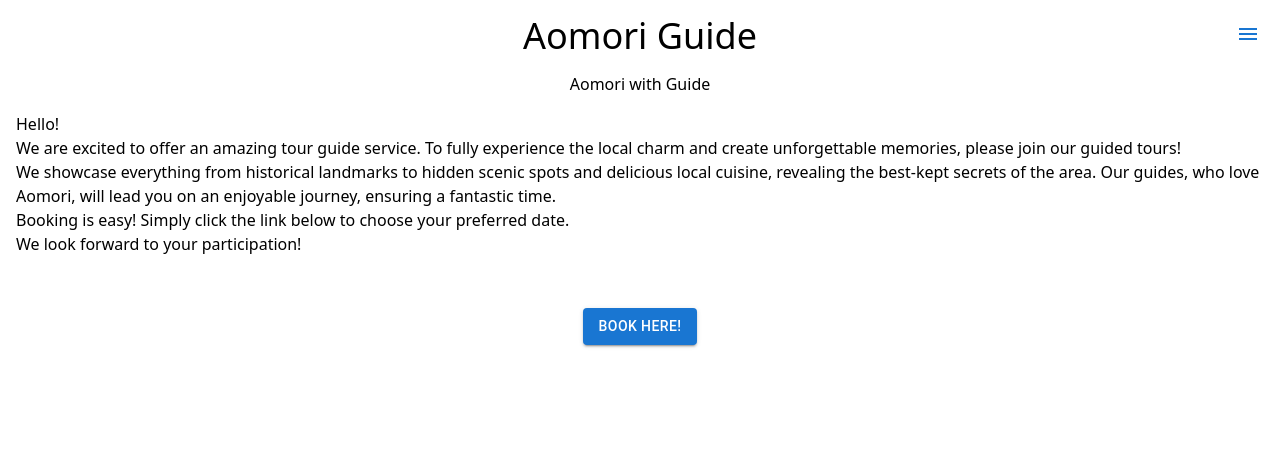
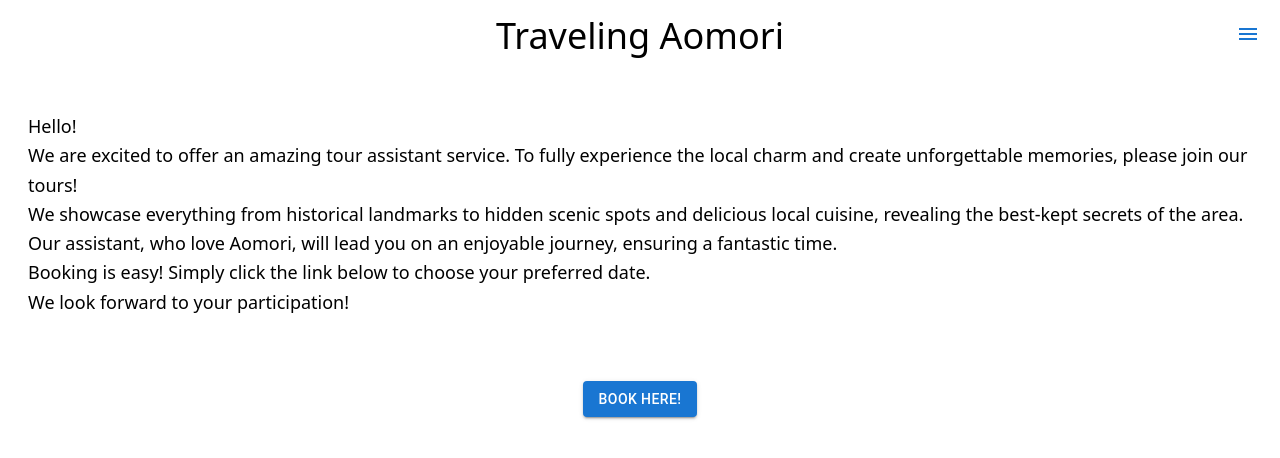
Before and after one commit to harucoffee/resarch_giude, a Next.js app: page / in a window 1280 px wide. Shown: the top 458 px of the page. Built offline with nearby package versions, Linux system fonts and the light colour scheme.

Commit message:
fix: ガイドの名称を変更

```diff
--- a/app/components/header.tsx
+++ b/app/components/header.tsx
@@ -7,7 +7,7 @@ const Header: FC = () => {
 
     return (
       <div className="flex justify-center mx-auto p-2 m-2">
-        <div><h1 className="text-4xl items-center">Aomori Guide</h1></div>
+        <div><h1 className="text-4xl items-center">Traveling Aomori</h1></div>
         <div className="absolute right-0"><TemporaryDrawer></TemporaryDrawer></div>
       </div>
     );
--- a/app/not-found.tsx
+++ b/app/not-found.tsx
@@ -1,3 +1,7 @@
 export default function NotFound() {
-    return <h1>Not Found</h1>
+    return (
+      <>
+        <h1 className="text-center">404 - Page Not Found</h1>
+      </>
+    );
 }
--- a/app/page.tsx
+++ b/app/page.tsx
@@ -5,12 +5,12 @@ import Button from "@mui/material/Button";
 export default function Home() {
   return (
     <>
-      <h1 className="text-center">Aomori with Guide</h1>
-      <div className="text-left p-4">
+      <div className="text-left p-7 mt-5 leading-relaxed text-lg">
+
         <p>
         Hello!<br/>
-        We are excited to offer an amazing tour guide service. To fully experience the local charm and create unforgettable memories, please join our guided tours!
-        <br/>We showcase everything from historical landmarks to hidden scenic spots and delicious local cuisine, revealing the best-kept secrets of the area. Our guides, who love Aomori, will lead you on an enjoyable journey, ensuring a fantastic time.
+        We are excited to offer an amazing tour assistant service. To fully experience the local charm and create unforgettable memories, please join our tours!
+        <br/>We showcase everything from historical landmarks to hidden scenic spots and delicious local cuisine, revealing the best-kept secrets of the area. Our assistant, who love Aomori, will lead you on an enjoyable journey, ensuring a fantastic time.
         <br/>Booking is easy! Simply click the link below to choose your preferred date.
         <br/>We look forward to your participation!
         </p>
```
